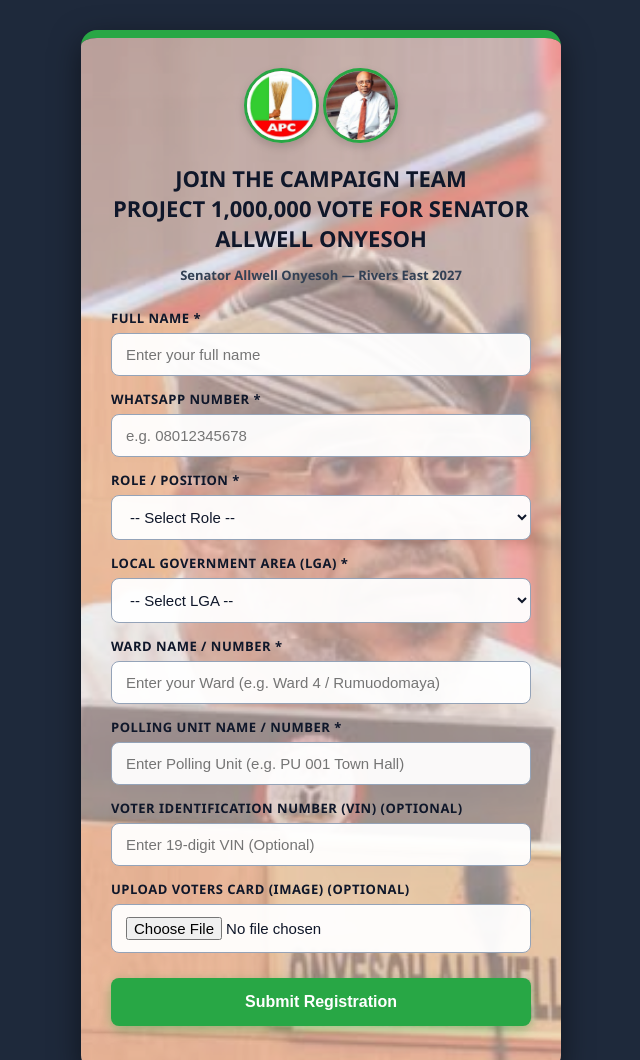
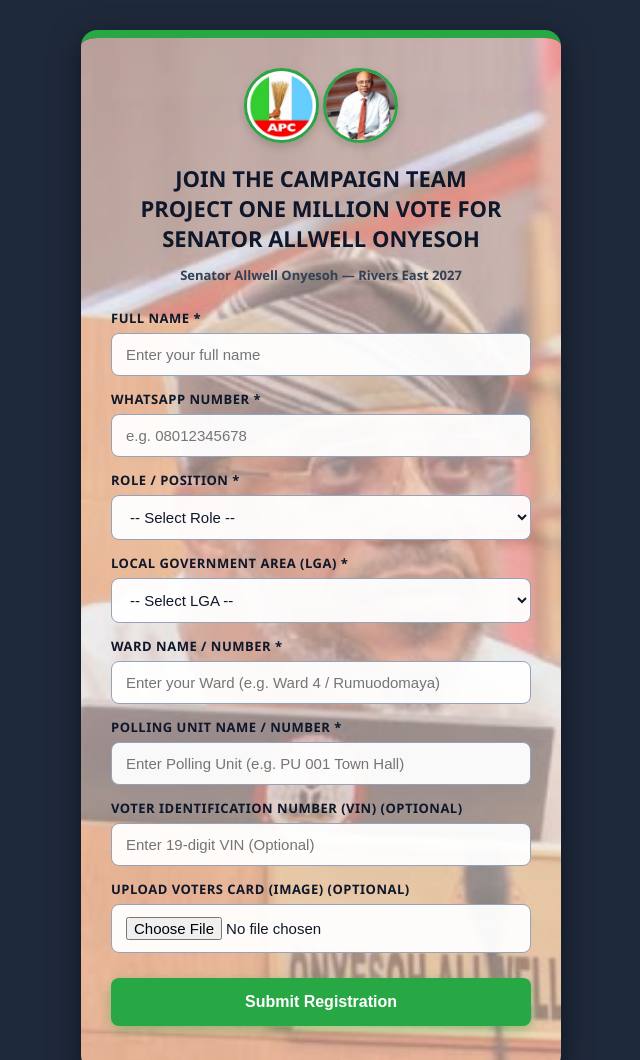
Before and after one commit to edikanoffiong2003-collab/rivers-east-2027, a plain HTML site: page index.html in a window 1280 px wide. Shown: the top 1060 px of the page, without its empty margins (319-959 px from the left). Drawn offline with Linux system fonts and the light colour scheme.

Commit message:
update on the index.html write up

```diff
--- a/index.html
+++ b/index.html
@@ -193,7 +193,7 @@
         <img src="src/19f53b3ec07cfdf6637789a9037a212d.jpg" alt="Senator Allwell Onyesoh">
         <img src="src/original.jpeg" alt="Senator Allwell Onyesoh">
       </div>
-      <h2>JOIN THE CAMPAIGN TEAM <br> Project 1,000,000 vote for Senator Allwell Onyesoh</h2>
+      <h2>JOIN THE CAMPAIGN TEAM <br> Project One Million vote for Senator Allwell Onyesoh</h2>
       <p class="sub">Senator Allwell Onyesoh — Rivers East 2027</p>
 
       <form id="campaignForm">
```
